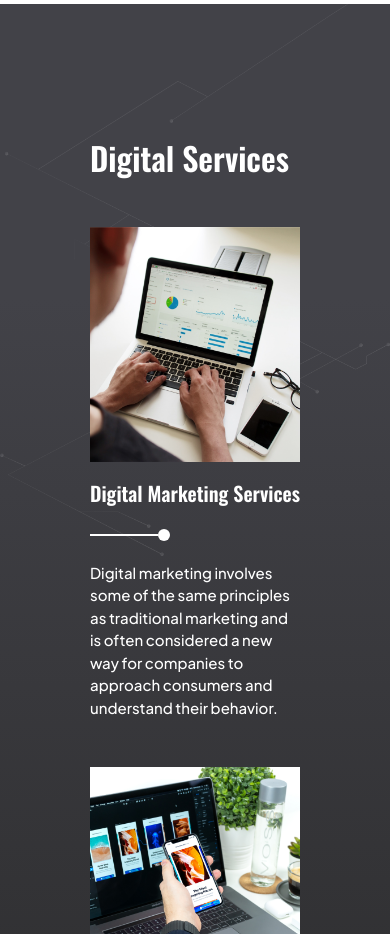
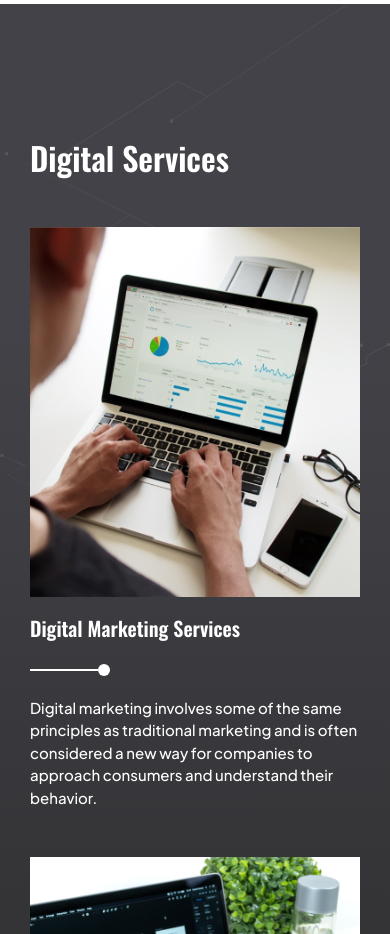
Before and after one commit to AhsanDT/drivetech, a Next.js app: page /home in a window 390 px wide. Shown: the part 800-1734 px from the top of the page. Built offline with nearby package versions, Linux system fonts and the light colour scheme; some icons are missing.

Commit message:
updated code

```diff
--- a/src/components/Home/Services.jsx
+++ b/src/components/Home/Services.jsx
@@ -23,10 +23,10 @@ const Services = ({ services, name, image }) => {
             <Image src={image} alt="image" />
           </div>
           <div className={`relative ${route == "/" ? "top-[100px] md:top-[80px]" : "top-[130px]" } `}>
-            <h1 className="text-[32px] lg:text-[48px] font-oswald font-bold text-white lg:text-center px-[90px] md:px-[0px]">
+            <h1 className="text-[32px] lg:text-[48px] font-oswald font-bold text-white lg:text-center px-[30px] md:px-[0px]">
               {name}
             </h1>
-            <div className="flex flex-col gap-y-[48px] xl:gap-y-[158px] pt-[45px] xl:pt-[158px] px-[90px] md:px-[0px]">
+            <div className="flex flex-col gap-y-[48px] xl:gap-y-[158px] pt-[45px] xl:pt-[158px] px-[30px] md:px-[0px]">
               {services.map((service, index) => {
                 return (
                   <div
```
